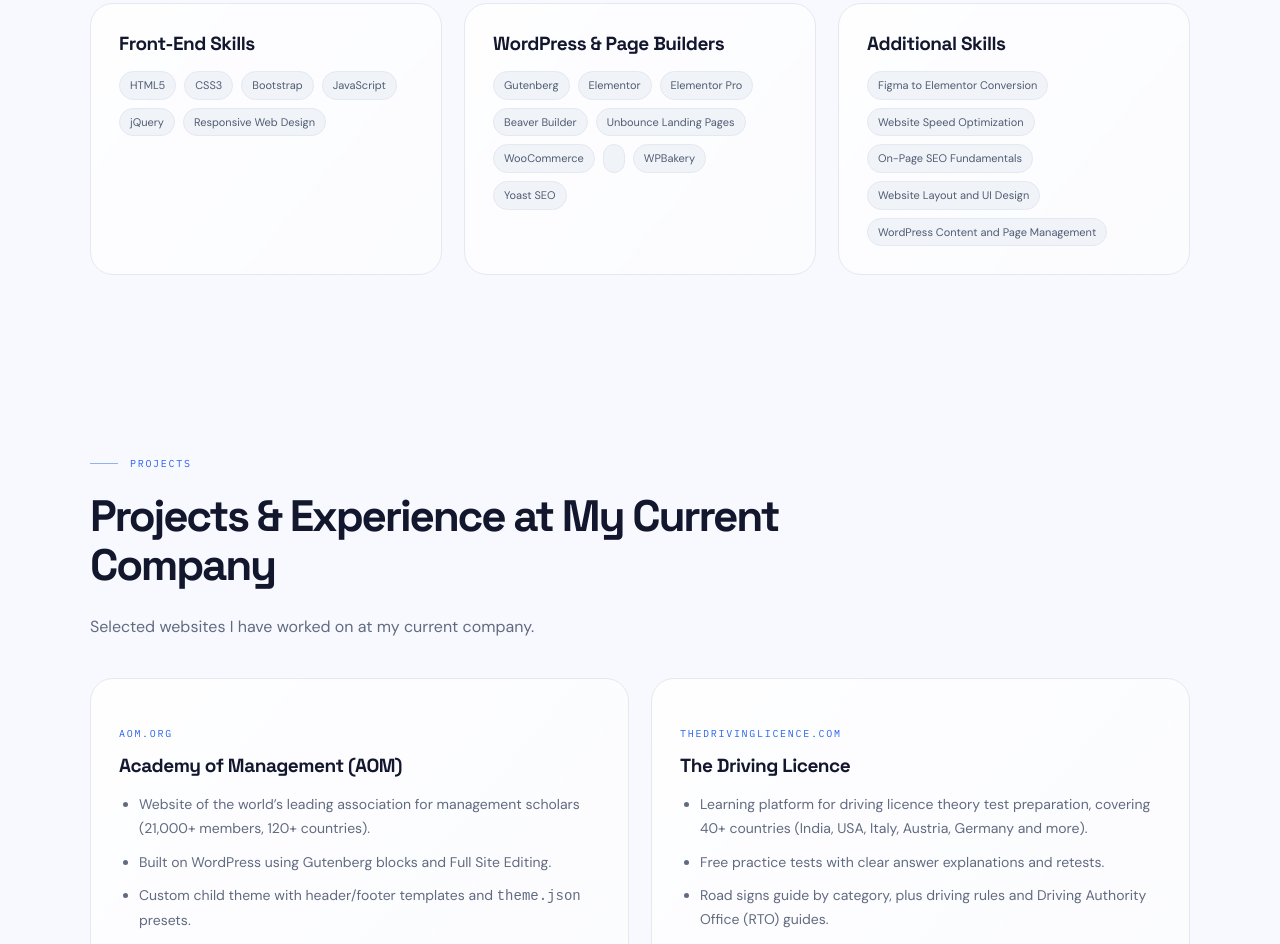
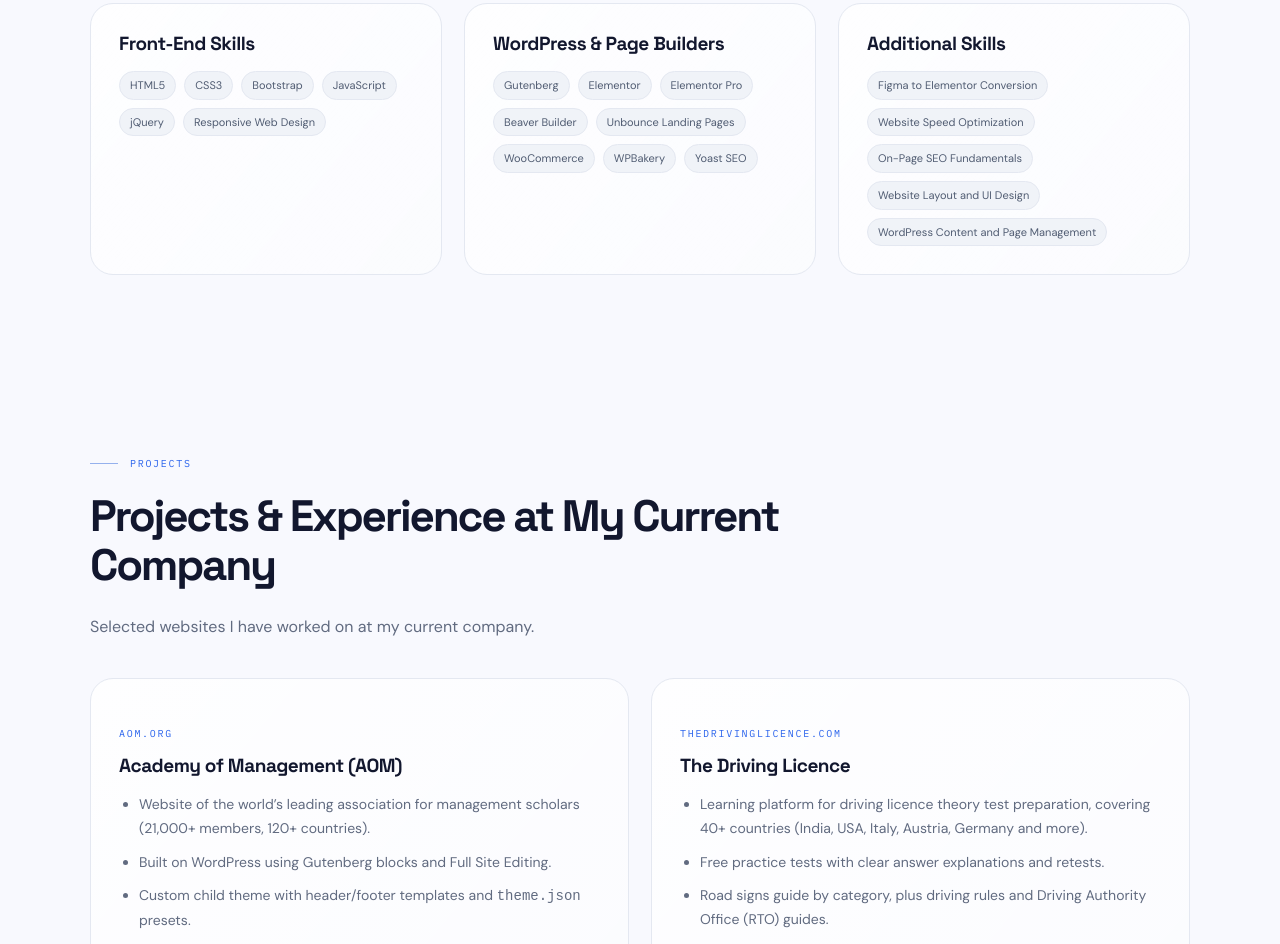
Before and after one commit to Krisha-910/portfolio, a plain HTML site: page index.html in a window 1280 px wide. Shown: the part 3182-4126 px from the top of the page. Drawn offline with Linux system fonts and the light colour scheme.

Commit message:
Update index.html

```diff
--- a/index.html
+++ b/index.html
@@ -821,7 +821,6 @@
                 ><span class="tag">Beaver Builder</span>
                 <span class="tag">Unbounce Landing Pages</span>
                 <span class="tag">WooCommerce</span>
-                <span class="tag"></span>
                 <span class="tag">WPBakery</span>
                 <span class="tag">Yoast SEO</span>
               </div>
```
